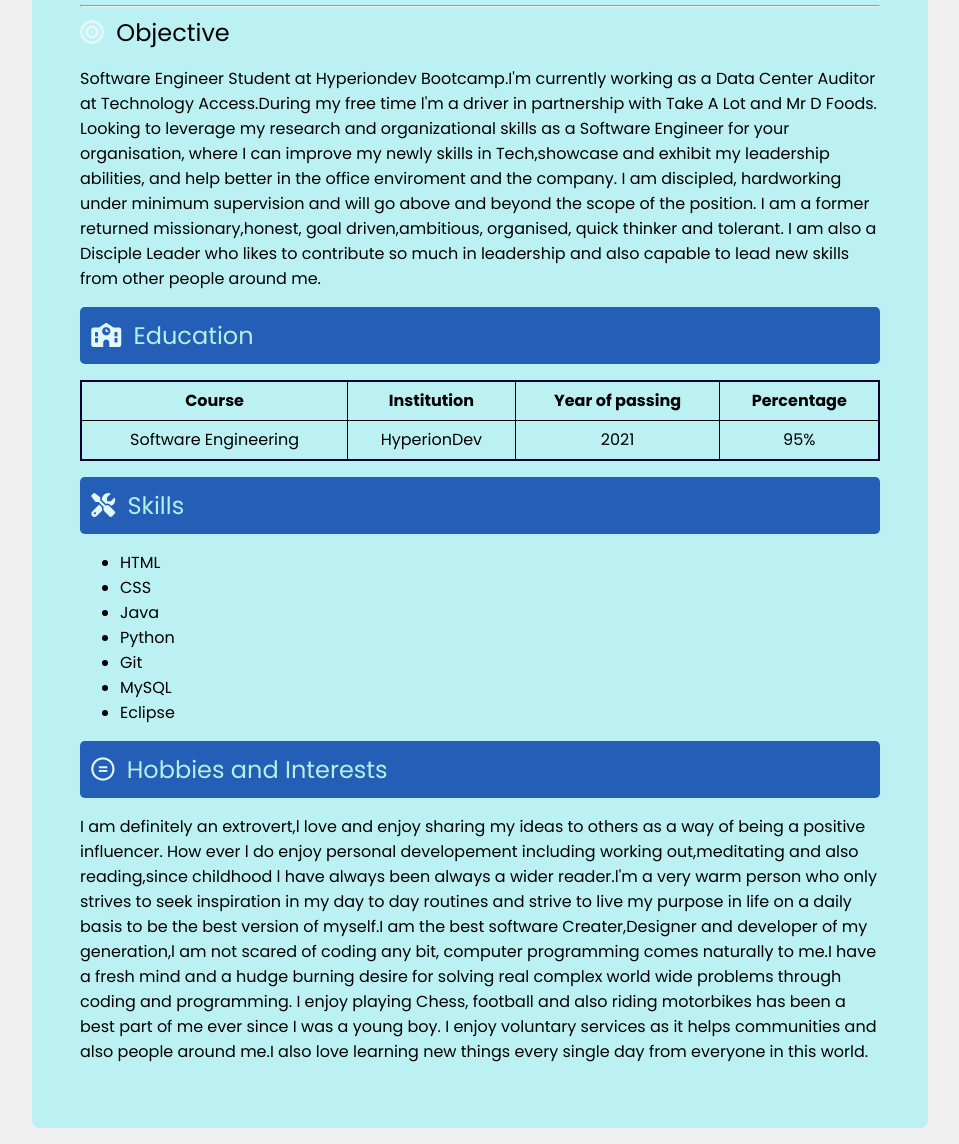
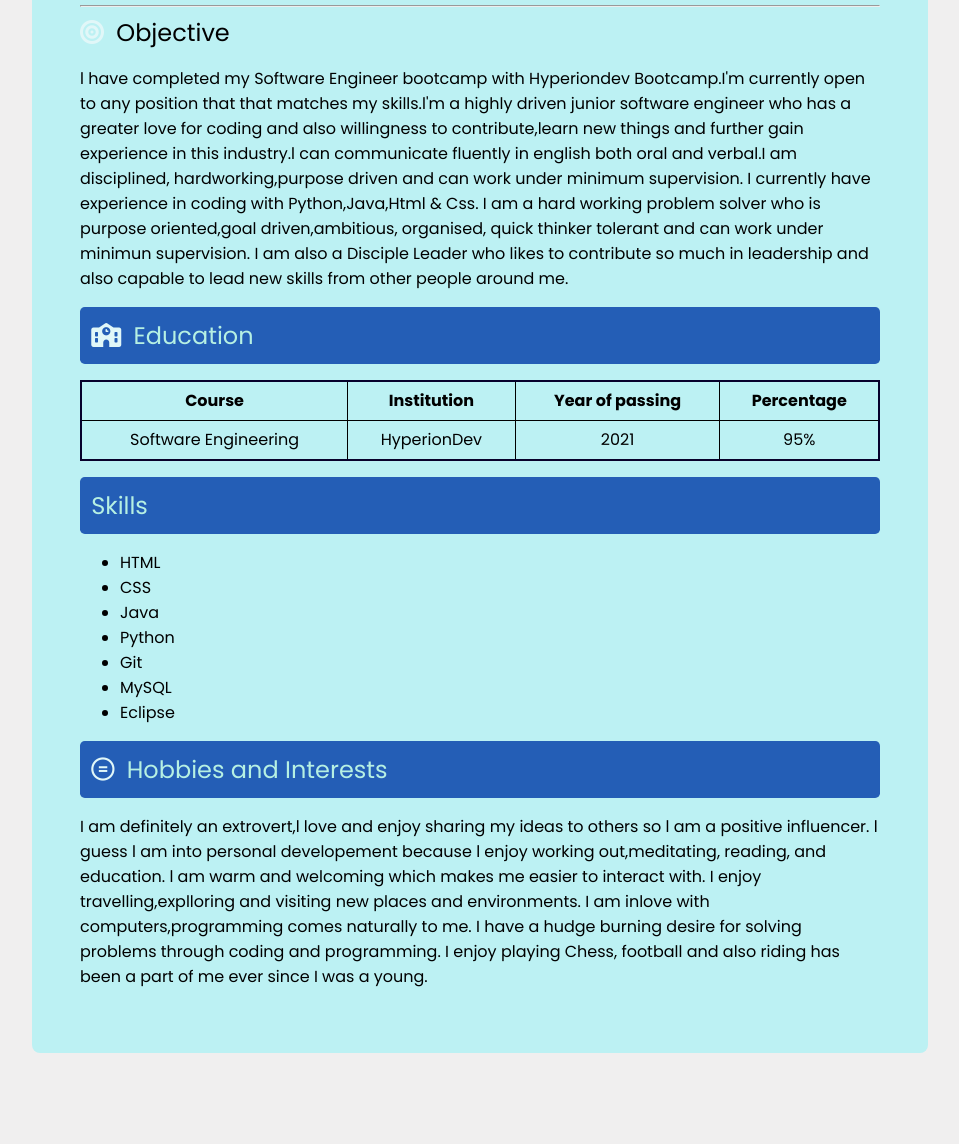
Before and after one commit to Blessing1998/-Blessing_Musara_resume-, a plain HTML site: page index.html in a window 1280 px wide. Shown: the part 455-1599 px from the top of the page, without its empty margins (160-1119 px from the left). After the commit the page ends 1524 px from the top, so only its background shows below. Drawn offline with Linux system fonts and the light colour scheme.

Commit message:
Update index.html

```diff
--- a/index.html
+++ b/index.html
@@ -20,6 +20,8 @@
       rel="stylesheet"
     />
 
+
+
     <title>Resume</title>
   </head>
   <body>
@@ -29,7 +31,7 @@
           <div class="name">
             <h2 class="first-name">Blessing</h2>
             <h2 class="last-name">Musara</h2>
-            <img src="Image/Selfie.jpg.jpg"width=  "200"hieght=  "50"boarder-radius=  "50"> </p>
+  xxa           <img src="Image/Selfie.jpg.jpg"width=  "200"hieght=  "50"boarder-radius=  "50"> </p>
           </div>
         </div>
 
@@ -60,17 +62,20 @@
       </div>
       <hr />
       <div class="objective">
-        <div class="obj-heading blue">
+        <div class="obj-heading green">
           <i class="fas fa-bullseye icon"></i>
           <h2>Objective</h2>
         </div>
         <p>
-          Software Engineer Student at Hyperiondev Bootcamp.I'm currently working as a Data Center
-          Auditor at Technology Access.During my free time l'm a driver in partnership with Take A Lot  and Mr D Foods. Looking to leverage my research and organizational skills as a
-          Software Engineer for your organisation, where I can improve my newly skills in Tech,showcase and exhibit my leadership
-          abilities, and help better in the office enviroment and the company.
-          I am discipled, hardworking under minimum supervision and will go above and beyond the scope of the position.
-          I am a former returned missionary,honest, goal driven,ambitious, organised, quick thinker and tolerant.
+
+          l have completed my Software Engineer bootcamp with Hyperiondev Bootcamp.I'm currently open to any position that
+          that matches my skills.l'm a highly driven junior  software engineer who has a greater love for coding and also
+          willingness to contribute,learn new things and further gain experience in this industry.l can communicate fluently in english both
+          oral and verbal.I am disciplined, hardworking,purpose driven and can work under minimum supervision.
+          I currently have experience in coding with Python,Java,Html & Css.
+          I am a hard working problem solver who is purpose oriented,goal driven,ambitious, organised, quick thinker
+          tolerant and can work under minimun supervision.
+
           I am also a Disciple Leader  who likes to contribute so much in leadership and also capable to lead new skills from
           other people around me.
         </p>
@@ -102,7 +107,7 @@
       </div>
       <div class="skills">
           <div class="skills-heading grey">
-                <i class="fas fa-tools icon"></i>
+                <i class=r"fas fa-tools icon"></i>
                 <h2>Skills</h2>
           </div>
 
@@ -125,15 +130,15 @@
         </div>
 
         <p>
-          I am definitely an extrovert,l love and enjoy sharing my ideas to others as a way of being a positive influencer.
-          How ever l do  enjoy personal developement including working out,meditating and also reading,since childhood l have always
-          been always a wider reader.l'm a very warm person who only strives to seek inspiration in my day to day routines and strive to live my purpose in life
-          on a daily basis to be the best version of myself.I am the best software Creater,Designer and developer of my
-          generation,l am not scared of coding any bit, computer programming comes naturally to me.I have a fresh mind
-          and a hudge burning desire for solving real complex world wide problems through coding and programming.
-          I enjoy playing  Chess, football and also riding motorbikes has been a best part of me ever since I was a young boy.
-          I enjoy voluntary services as it helps communities and also people around me.I also love learning new things
-          every single day from everyone in this world.
+          I am definitely an extrovert,l love and enjoy sharing my ideas to others so l am a positive influencer.
+          l guess l am into personal developement because l enjoy working out,meditating, reading, and education.
+          l am warm and welcoming which makes me easier to interact with.
+          I enjoy travelling,explloring and visiting new places and environments.
+          I am inlove with computers,programming comes naturally to me.
+          I have a hudge burning desire for solving problems through coding and programming.
+          I enjoy playing  Chess, football and also riding  has been a part of me ever since I was a young.
+
+
 
 
         </p>
```
